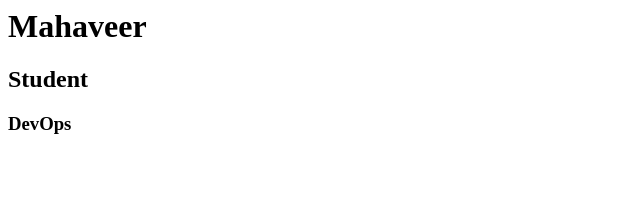
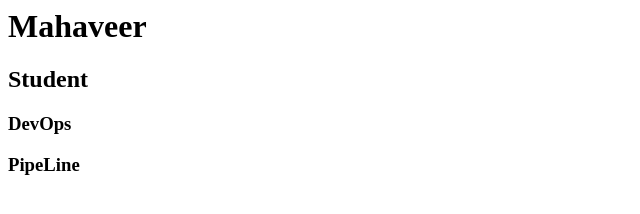
Before and after one commit to MAHAVEER-IT/myproject, a plain HTML site: page index.html in a window 1280 px wide. Shown: the full height of the page, 0-640 px from the left. Drawn offline with Linux system fonts and the light colour scheme.

Commit message:
Update index.html

```diff
--- a/index.html
+++ b/index.html
@@ -3,5 +3,6 @@
     <h1>Mahaveer</h1>
     <h2>Student </h2>
     <h3>DevOps</h3>
+    <h3>PipeLine</h3>
  </body>
 </html>
```
